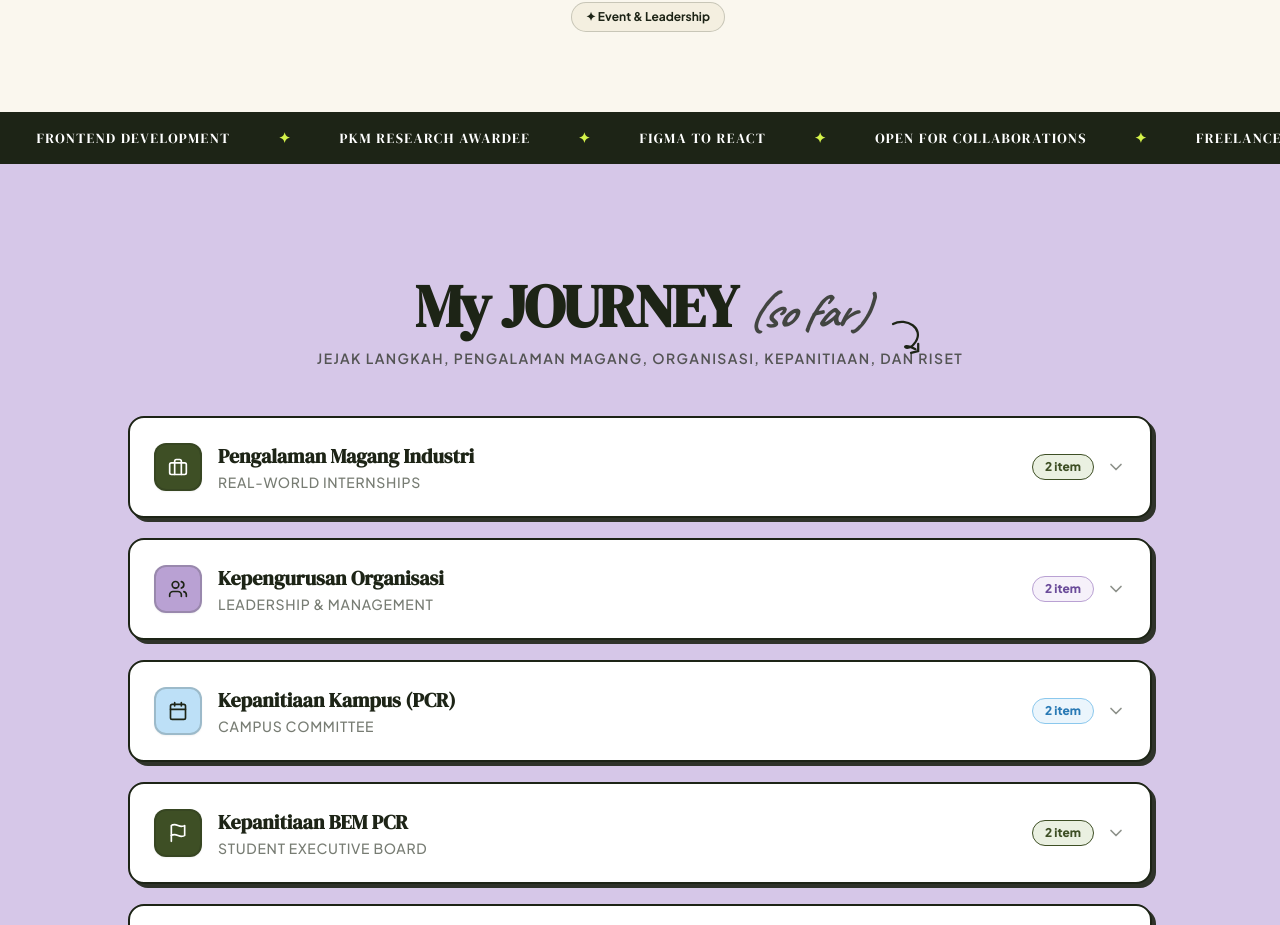
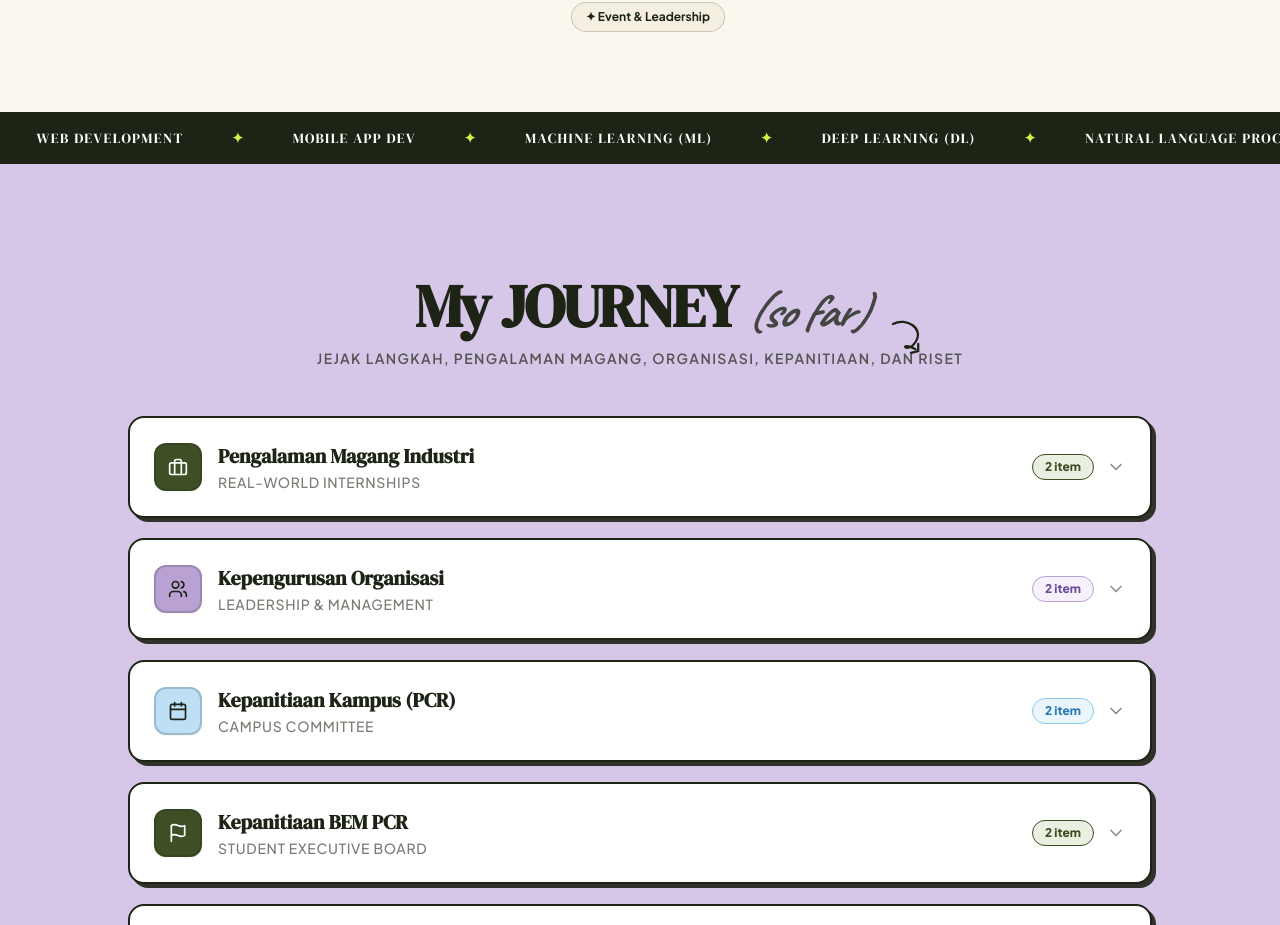
Before and after one commit to gracianathania/cportfolio, a React (Vite) app: page / in a window 1280 px wide. Shown: the part 1718-2643 px from the top of the page. Built offline with nearby package versions, Linux system fonts and the light colour scheme; a web font is replaced by a local one.

Commit message:
feat: update ribbon marquee ticker with Chaca's tech fields

```diff
--- a/src/components/ExperienceSection.jsx
+++ b/src/components/ExperienceSection.jsx
@@ -187,10 +187,12 @@ export default function ExperienceSection() {
 
   // Marquee ticker items for the dark ribbon
   const marqueeItems = [
-    "UI/UX DESIGN", "✦", "FRONTEND DEVELOPMENT", "✦", "PKM RESEARCH AWARDEE", "✦",
-    "FIGMA TO REACT", "✦", "OPEN FOR COLLABORATIONS", "✦", "FREELANCE & FULLTIME", "✦",
-    "UI/UX DESIGN", "✦", "FRONTEND DEVELOPMENT", "✦", "PKM RESEARCH AWARDEE", "✦",
-    "FIGMA TO REACT", "✦", "OPEN FOR COLLABORATIONS", "✦", "FREELANCE & FULLTIME", "✦"
+    "UI/UX DESIGN", "✦", "WEB DEVELOPMENT", "✦", "MOBILE APP DEV", "✦",
+    "MACHINE LEARNING (ML)", "✦", "DEEP LEARNING (DL)", "✦", "NATURAL LANGUAGE PROCESSING (NLP)", "✦",
+    "3D MODELLING & ANIMATION", "✦", "COMPUTER VISION", "✦",
+    "UI/UX DESIGN", "✦", "WEB DEVELOPMENT", "✦", "MOBILE APP DEV", "✦",
+    "MACHINE LEARNING (ML)", "✦", "DEEP LEARNING (DL)", "✦", "NATURAL LANGUAGE PROCESSING (NLP)", "✦",
+    "3D MODELLING & ANIMATION", "✦", "COMPUTER VISION", "✦"
   ];
 
   const toggleGroup = (id) => {
```
